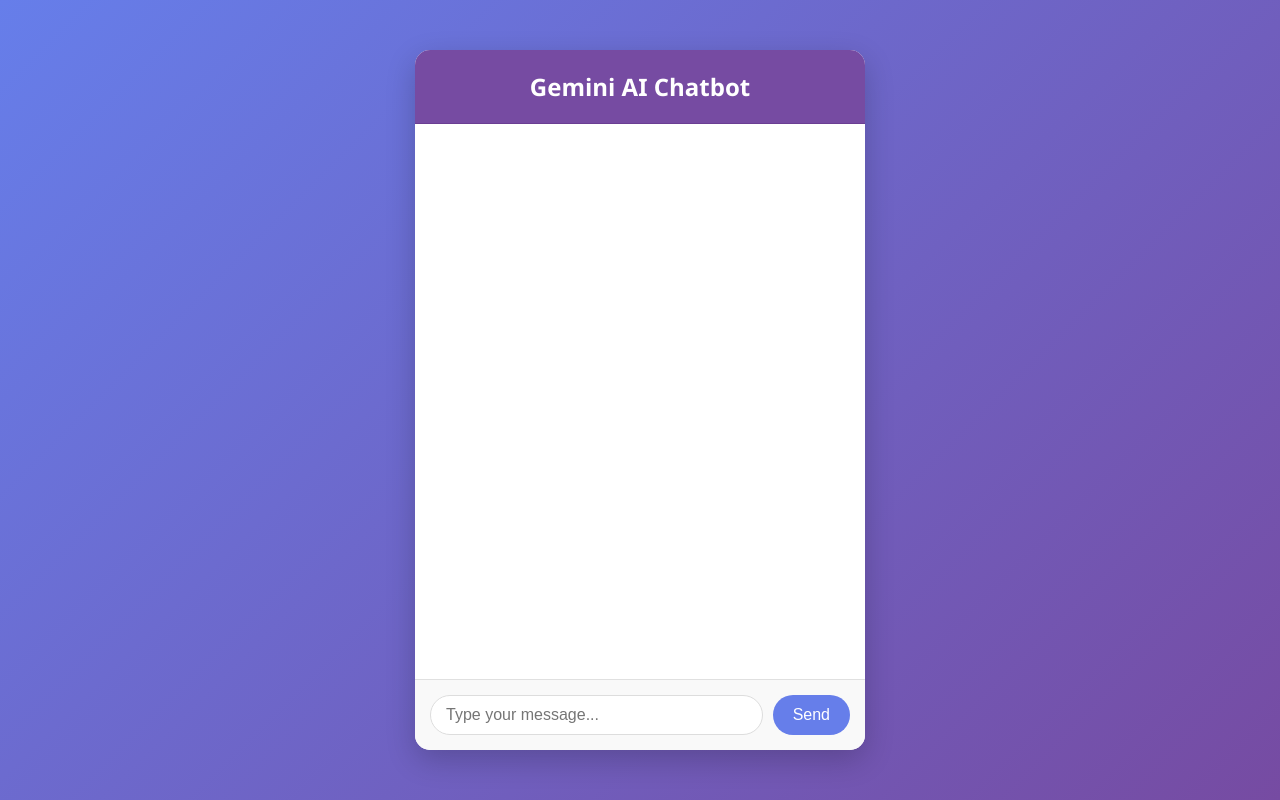
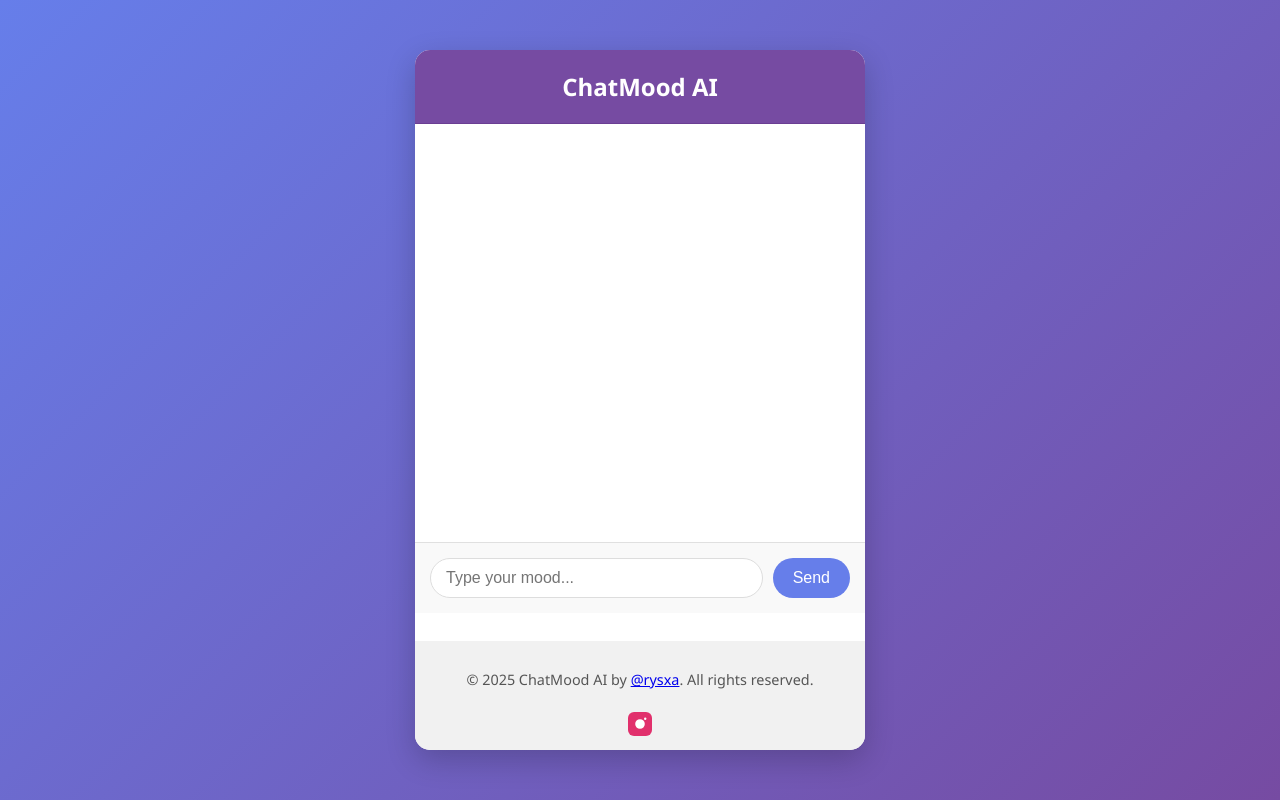
Before and after one commit to rysxa/gemini-chatbot-api, a website: page public/index.html in a window 1280 px wide. Drawn offline with Linux system fonts and the light colour scheme.

Commit message:
feat: add footer

```diff
--- a/public/index.html
+++ b/public/index.html
@@ -3,17 +3,27 @@
 <head>
   <meta charset="UTF-8" />
   <meta name="viewport" content="width=device-width, initial-scale=1.0"/>
-  <title>Gemini AI Chatbot</title>
+  <title>ChatMood</title>
   <link rel="stylesheet" href="style.css"/>
 </head>
 <body>
   <div class="container">
-    <h1>Gemini AI Chatbot</h1>
+    <h1>ChatMood AI</h1>
     <div id="chat-box" class="chat-box"></div>
     <form id="chat-form">
-      <input type="text" id="user-input" placeholder="Type your message..." autocomplete="off" required />
+      <input type="text" id="user-input" placeholder="Type your mood..." autocomplete="off" required />
       <button type="submit">Send</button>
     </form>
+    <footer>
+    <p>&copy; 2025 ChatMood AI by <a href="https://github.com/rysxa" target="_blank" rel="noopener noreferrer">@rysxa</a>. All rights reserved.</p>
+    <a href="https://instagram.com/indrysefvi" target="_blank" rel="noopener" aria-label="Instagram" style="display:inline-block; margin-top:8px;">
+      <svg width="24" height="24" viewBox="0 0 24 24" fill="none" xmlns="http://www.w3.org/2000/svg" style="vertical-align:middle;">
+        <rect width="24" height="24" rx="6" fill="#E1306C"/>
+        <path d="M12 7.2A4.8 4.8 0 1 0 12 16.8A4.8 4.8 0 1 0 12 7.2Z" fill="white"/>
+        <circle cx="17.2" cy="6.8" r="1.2" fill="white"/>
+      </svg>
+    </a>
+  </footer>
   </div>
   <script src="script.js"></script>
 </body>
--- a/public/style.css
+++ b/public/style.css
@@ -1,6 +1,6 @@
 /* General Body Styles */
 body {
-    font-family: 'Segoe UI', Tahoma, Geneva, Verdana, sans-serif;
+  font-family: "Segoe UI", Tahoma, Geneva, Verdana, sans-serif;
   display: flex;
   justify-content: center;
   align-items: center;
@@ -126,3 +126,12 @@
 #chat-form button:hover {
   background-color: #5a6fd8;
 }
+
+footer {
+  text-align: center;
+  padding: 1em 0;
+  background: #f1f1f1;
+  color: #555;
+  margin-top: 2em;
+  font-size: 0.9em;
+}
```
Lines whose indentation alone changed are shown as unchanged.
